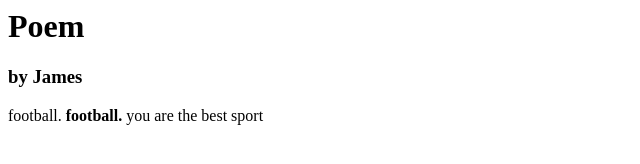
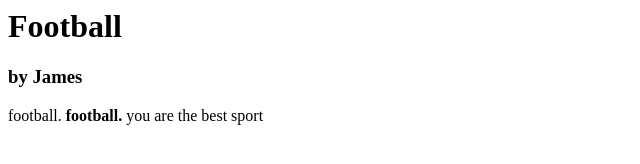
Before and after one commit to JOCBRFC/FootballWebsite, a plain HTML site: page index.html in a window 1280 px wide. Shown: the whole page, without its empty margins (0-640 px from the left). Drawn offline with Linux system fonts and the light colour scheme.

Commit message:
Update index.html

```diff
--- a/index.html
+++ b/index.html
@@ -2,7 +2,7 @@
 
 
 <body>
-  <h1>Poem</h1>
+  <h1>Football</h1>
   <h3>by James</h3>
   <p>football. <strong>football.</strong> you are the best sport</p>
 </body>
```
